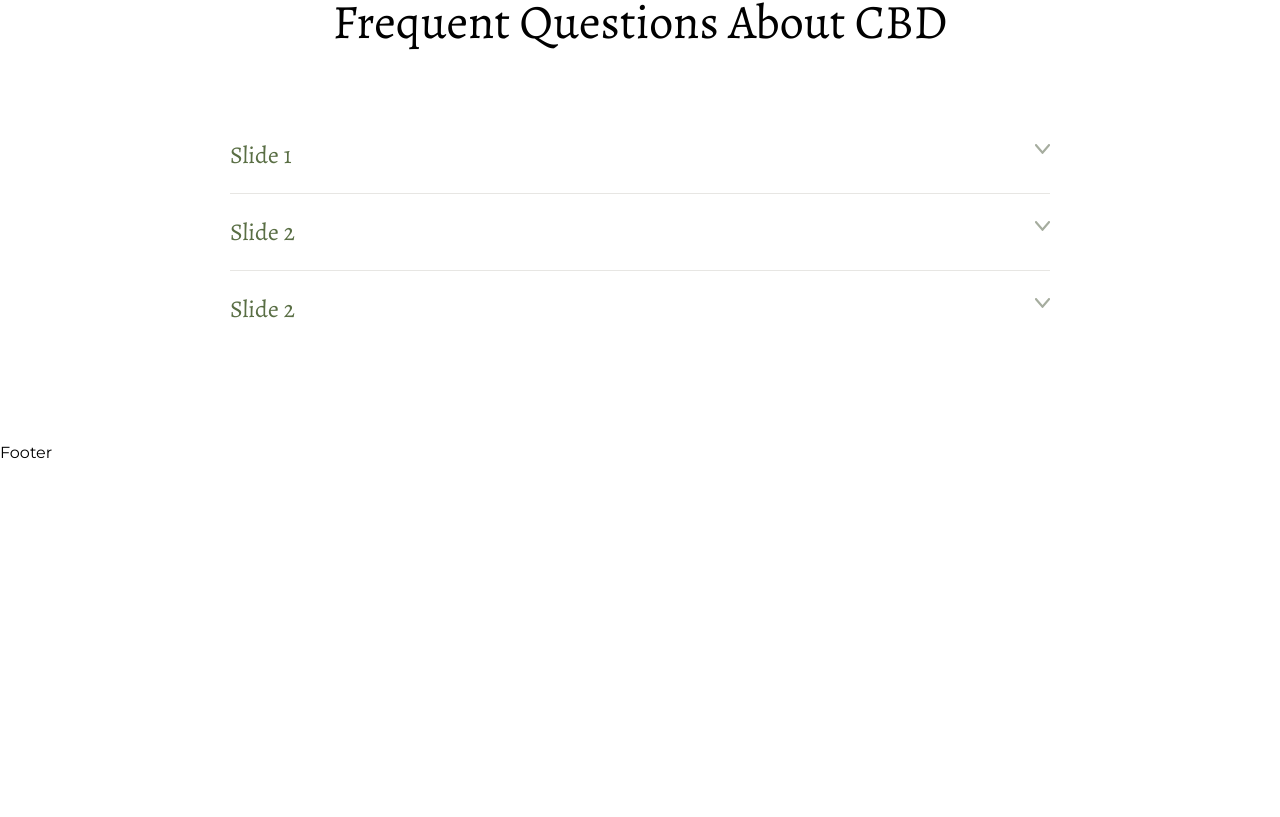
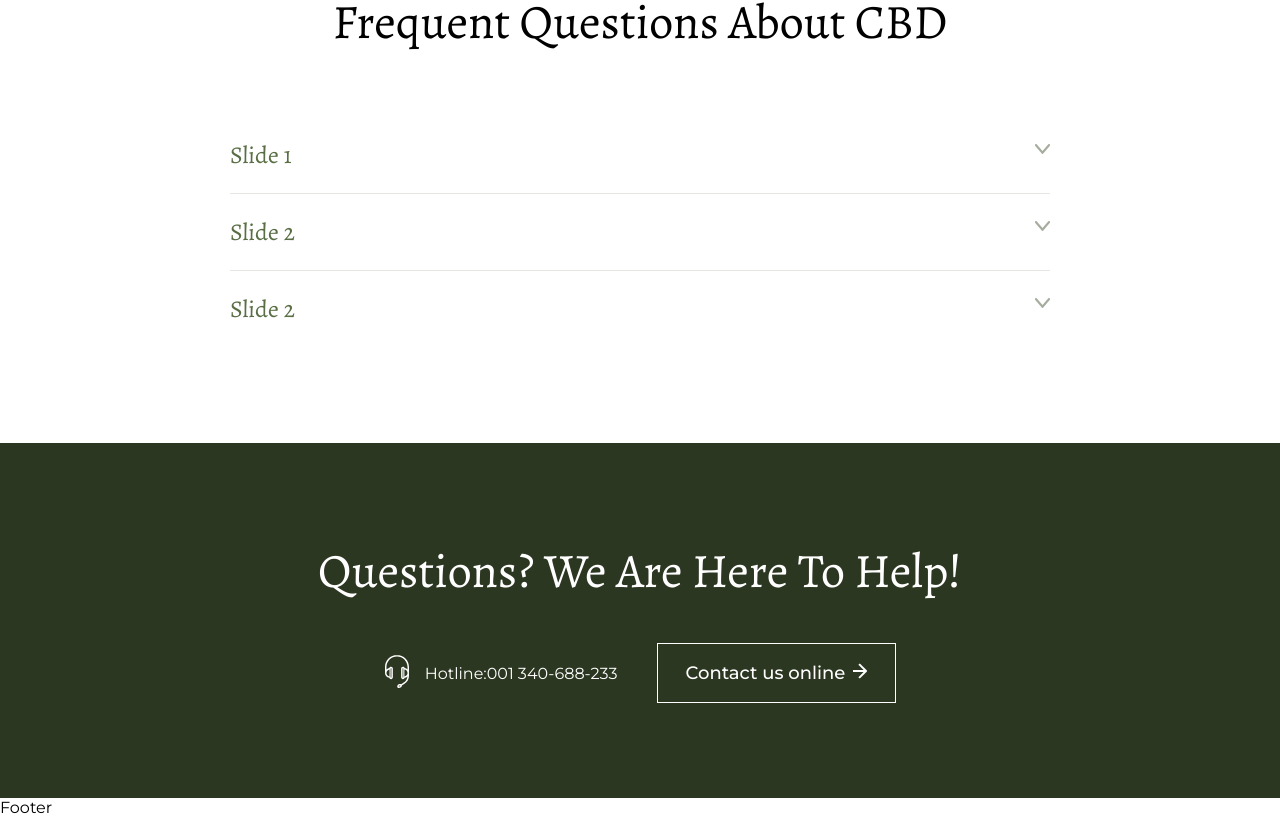
Before and after one commit to Lointainy/Seven-vital, a Next.js app: page / in a window 1280 px wide. Shown: the part 7348-8165 px from the top of the page. Before the commit the page ends 7810 px from the top, so only its background shows below. Built offline with nearby package versions, Linux system fonts and the light colour scheme.

Commit message:
add question us section

```diff
--- /dev/null
+++ b/components/sections/QuestionUs/QuestionUs.jsx
@@ -0,0 +1,50 @@
+import React from 'react';
+
+import Link from 'next/link';
+
+import Container from '@components/fields/Container/Container';
+import { Alegreya } from 'next/font/google';
+import styles from './QuestionUs.module.scss';
+
+const font = Alegreya({
+	subsets: ['latin']
+});
+
+const QuestionUs = () => {
+	return (
+		<section className={styles.section}>
+			<Container>
+				<div className={styles.wrapper}>
+					<h2 className={`${font.className}`}>Questions? We are here to help!</h2>
+					<div className={styles.contentWrapper}>
+						<div className={styles.content}>
+							<i>
+								<img src="assets/icons/headphones.svg" alt="headphones-icon" />
+							</i>
+							<p className={styles.desc}>
+								Hotline:
+								<span className={styles.descBold}>001 340-688-233</span>
+							</p>
+						</div>
+						<Link href="/contact" className={`${styles.button} btn-secondary`}>
+							<span>Contact us online</span>
+							<i alt="arrow-right-icon">
+								<svg width="14" height="16" viewBox="0 0 14 16" fill="none" xmlns="http://www.w3.org/2000/svg">
+									<path
+										id="Arrow 5 (Stroke)"
+										fill-rule="evenodd"
+										clip-rule="evenodd"
+										d="M7.34315 0.929124L13.7071 7.29308C14.0976 7.68361 14.0976 8.31677 13.7071 8.7073L7.34315 15.0713C6.95262 15.4618 6.31946 15.4618 5.92893 15.0713C5.53841 14.6807 5.53841 14.0476 5.92893 13.657L10.5858 9.00019H0V7.00019H10.5858L5.92893 2.34334C5.53841 1.95281 5.53841 1.31965 5.92893 0.929124C6.31946 0.538599 6.95262 0.538599 7.34315 0.929124Z"
+										fill="white"
+									/>
+								</svg>
+							</i>
+						</Link>
+					</div>
+				</div>
+			</Container>
+		</section>
+	);
+};
+
+export default QuestionUs;
--- /dev/null
+++ b/components/sections/QuestionUs/QuestionUs.module.scss
@@ -0,0 +1,55 @@
+@import '@styles/abstacts/variables';
+@import '@styles/abstacts/mixins';
+
+@include media(xs, mn) {
+	.section {
+		padding: 5rem 0;
+		background-color: $bg-dark-green;
+		color: $text-white;
+	}
+
+	.wrapper {
+		text-align: center;
+		display: grid;
+		grid-auto-flow: row;
+		row-gap: 2.5rem;
+	}
+
+	.contentWrapper {
+		display: flex;
+		flex-direction: row;
+		flex-wrap: wrap;
+		align-items: center;
+		justify-content: center;
+		gap: 2rem 2.5rem;
+	}
+
+	.content {
+		display: flex;
+		flex-direction: row;
+		flex-wrap: wrap;
+		align-items: center;
+		gap: 0 1rem;
+	}
+
+	.button {
+		background: none;
+		color: $text-white;
+		outline-color: $color-white;
+
+		&:hover {
+			color: $text-green;
+			background-color: $bg-white;
+
+			i svg path {
+				fill: $text-green;
+			}
+		}
+	}
+}
+
+@include media(md, mn) {
+	.section {
+		padding: 6rem 0;
+	}
+}
--- a/pages/HomePage/HomePage.jsx
+++ b/pages/HomePage/HomePage.jsx
@@ -6,6 +6,7 @@ import OurAdvantages from '@components/sections/OurAdvantages/OurAdvantages';
 import OurReviews from '@components/sections/OurReviews/OurReviews';
 import OwnerInfo from '@components/sections/OwnerInfo/OwnerInfo';
 import Products from '@components/sections/Products/Products';
+import QuestionUs from '@components/sections/QuestionUs/QuestionUs';
 import React from 'react';
 
 const HomePage = () => {
@@ -19,6 +20,7 @@ const HomePage = () => {
 				<Products />
 				<OwnerInfo />
 				<Faq />
+				<QuestionUs />
 			</main>
 		</Layout>
 	);
```
